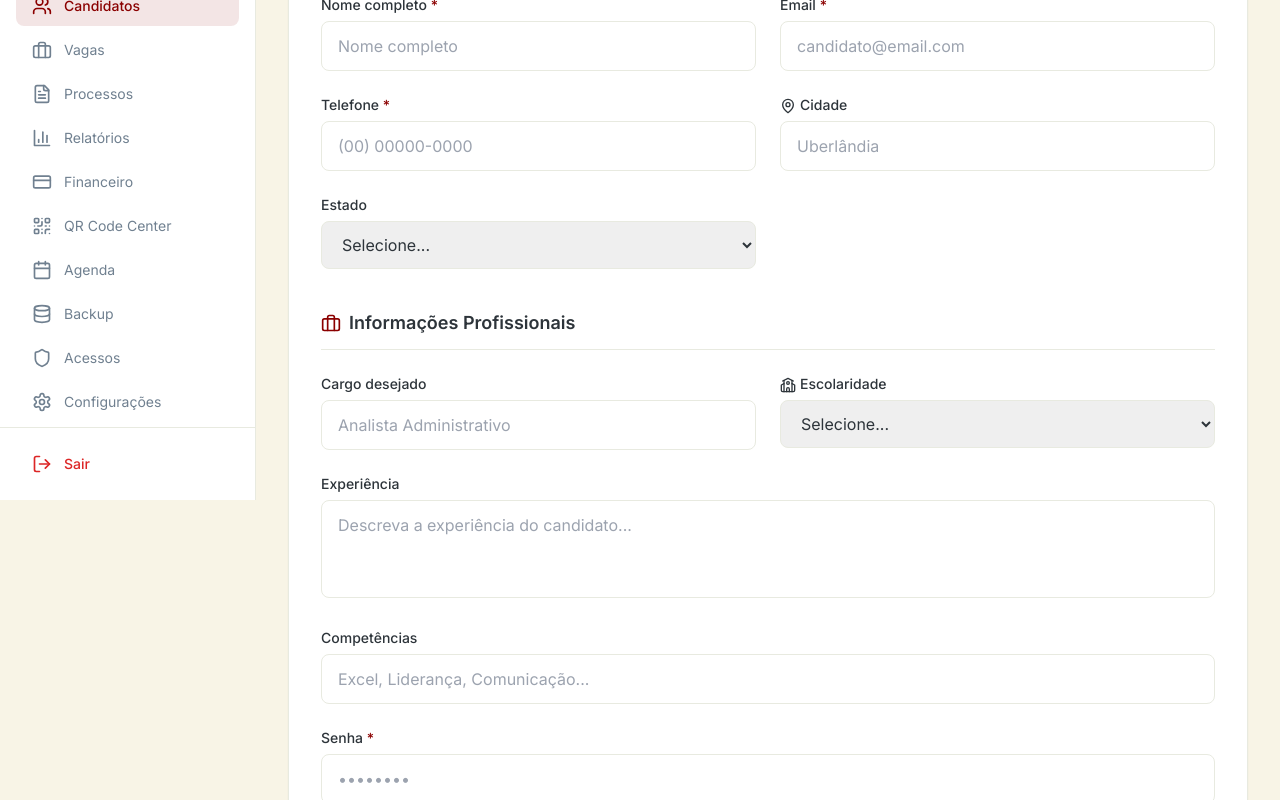
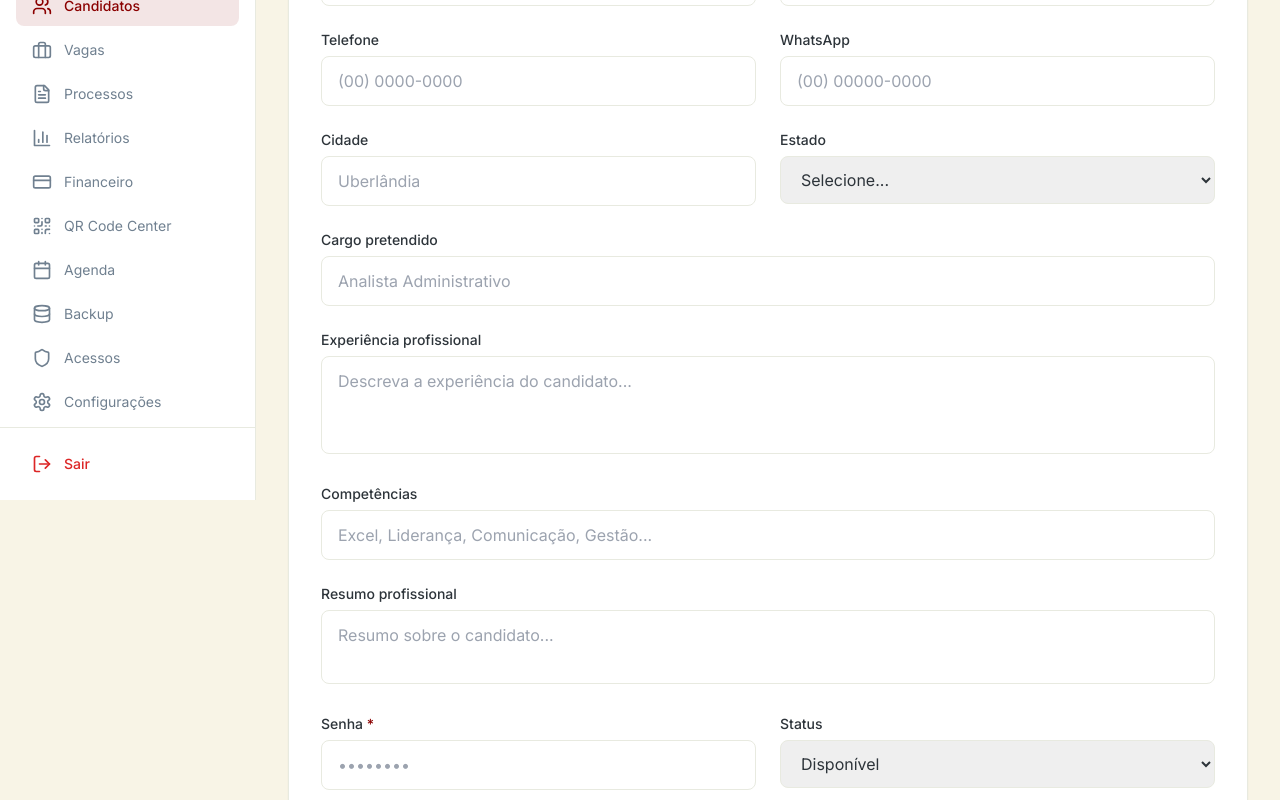
Before and after one commit to trivoroficial/consult_recruit, a Next.js app: page /admin/candidatos/novo in a window 1280 px wide. Shown: the part 300-1100 px from the top of the page. Built offline with nearby package versions, Linux system fonts and the light colour scheme; sample sign-in values are in the browser's storage; a web font is replaced by a local one.

Commit message:
Update page.tsx

```diff
--- a/src/app/(dashboard)/admin/candidatos/novo/page.tsx
+++ b/src/app/(dashboard)/admin/candidatos/novo/page.tsx
@@ -4,10 +4,7 @@ import { useState } from 'react'
 import { useRouter } from 'next/navigation'
 import { SidebarAdmin } from '@/components/dashboard/SidebarAdmin'
 import { DashboardFooter } from '@/components/dashboard/DashboardFooter'
-import {
-  User, Mail, Phone, MapPin, Briefcase, Save,
-  ArrowLeft, CheckCircle, FileText, School
-} from 'lucide-react'
+import { User, Mail, Phone, MapPin, Briefcase, Save, ArrowLeft, CheckCircle } from 'lucide-react'
 
 export default function NovoCandidato() {
   const router = useRouter()
@@ -17,23 +14,94 @@ export default function NovoCandidato() {
     nome: '',
     email: '',
     telefone: '',
+    whatsapp: '',
     cidade: '',
     estado: '',
     cargo: '',
     experiencia: '',
-    escolaridade: '',
     competencias: '',
-    senha: ''
+    resumo: '',
+    senha: '',
+    status: 'Disponível'
   })
 
   const handleSubmit = (e: React.FormEvent) => {
     e.preventDefault()
     setLoading(true)
+
     setTimeout(() => {
+      // GERAR ID
+      const id = Date.now()
+
+      // CRIAR OBJETO DO CANDIDATO
+      const novoCandidato = {
+        id,
+        ...form,
+        score: Math.floor(Math.random() * 30) + 70,
+        dataCadastro: new Date().toISOString()
+      }
+
+      // SALVAR NO LOCALSTORAGE
+      const saved = localStorage.getItem('zenthos_candidatos')
+      let candidatos = []
+      if (saved) {
+        candidatos = JSON.parse(saved)
+      }
+      candidatos.push(novoCandidato)
+      localStorage.setItem('zenthos_candidatos', JSON.stringify(candidatos))
+
+      // SALVAR USUÁRIO DO CANDIDATO
+      if (form.email && form.senha) {
+        const userData = {
+          email: form.email,
+          password: form.senha,
+          name: form.nome,
+          role: 'candidato',
+          candidatoId: id
+        }
+        const savedUsers = localStorage.getItem('zenthos_users')
+        let users = []
+        if (savedUsers) {
+          users = JSON.parse(savedUsers)
+        }
+        users.push(userData)
+        localStorage.setItem('zenthos_users', JSON.stringify(users))
+      }
+
       setLoading(false)
       setSuccess(true)
-      setTimeout(() => router.push('/admin/candidatos'), 2000)
+
+      setTimeout(() => {
+        router.push('/admin/candidatos')
+      }, 2000)
     }, 1500)
+  }
+
+  if (success) {
+    return (
+      <div className="min-h-screen bg-[#F8F4E6] flex flex-col">
+        <SidebarAdmin />
+        <div className="flex-1 ml-64 flex flex-col min-h-screen">
+          <div className="flex-1 p-8 flex items-center justify-center">
+            <div className="bg-white rounded-2xl shadow-sm border border-[#E8EAE0] p-12 text-center max-w-md w-full">
+              <div className="w-20 h-20 bg-green-100 rounded-full flex items-center justify-center mx-auto mb-4">
+                <CheckCircle className="h-10 w-10 text-green-600" />
+              </div>
+              <h2 className="text-2xl font-bold text-[#2D343A]">Candidato cadastrado com sucesso!</h2>
+              <p className="text-[#708090] mt-2">
+                O candidato {form.nome} foi cadastrado e já pode acessar a plataforma.
+              </p>
+              <button
+                onClick={() => router.push('/admin/candidatos')}
+                className="mt-6 px-6 py-2 bg-[#8B0000] text-white rounded-lg hover:bg-[#700000] transition"
+              >
+                Voltar para Candidatos
+              </button>
+            </div>
+          </div>
+        </div>
+      </div>
+    )
   }
 
   return (
@@ -43,140 +111,203 @@ export default function NovoCandidato() {
       <div className="flex-1 ml-64 flex flex-col min-h-screen">
         <header className="bg-white border-b border-[#E8EAE0] px-8 py-4 flex items-center justify-between">
           <div className="flex items-center gap-4">
-            <button onClick={() => router.push('/admin/candidatos')} className="p-2 hover:bg-[#F8F4E6] rounded-lg transition">
+            <button
+              onClick={() => router.push('/admin/candidatos')}
+              className="p-2 hover:bg-[#F8F4E6] rounded-lg transition"
+            >
               <ArrowLeft className="h-5 w-5 text-[#708090]" />
             </button>
             <div>
-              <h1 className="text-2xl font-bold text-[#2D343A]">Novo Candidato</h1>
+              <h1 className="text-2xl font-bold text-[#2D343A] flex items-center gap-2">
+                <User className="h-6 w-6 text-[#8B0000]" />
+                Novo Candidato
+              </h1>
               <p className="text-sm text-[#708090]">Cadastre um novo candidato na plataforma</p>
             </div>
           </div>
         </header>
 
         <div className="flex-1 p-8">
-          {success ? (
-            <div className="bg-white rounded-2xl shadow-sm border border-[#E8EAE0] p-12 text-center">
-              <div className="w-20 h-20 bg-green-100 rounded-full flex items-center justify-center mx-auto mb-4">
-                <CheckCircle className="h-10 w-10 text-green-600" />
-              </div>
-              <h2 className="text-2xl font-bold text-[#2D343A]">Candidato cadastrado com sucesso!</h2>
-              <p className="text-[#708090] mt-2">O candidato já pode acessar a plataforma.</p>
-            </div>
-          ) : (
           <form onSubmit={handleSubmit} className="bg-white rounded-2xl shadow-sm border border-[#E8EAE0] p-8">
             <div className="grid grid-cols-1 md:grid-cols-2 gap-6">
-                <div className="md:col-span-2">
-                  <h3 className="text-lg font-semibold text-[#2D343A] flex items-center gap-2 border-b border-[#E8EAE0] pb-3">
-                    <User className="h-5 w-5 text-[#8B0000]" />
-                    Dados Pessoais
-                  </h3>
-                </div>
-
               <div>
                 <label className="block text-sm font-medium text-[#2D343A] mb-1.5">
                   Nome completo <span className="text-[#8B0000]">*</span>
                 </label>
-                  <input type="text" required className="w-full px-4 py-3 border border-[#E8EAE0] rounded-lg focus:outline-none focus:ring-2 focus:ring-[#8B0000] transition" value={form.nome} onChange={(e) => setForm({...form, nome: e.target.value})} placeholder="Nome completo" />
+                <input
+                  type="text"
+                  required
+                  className="w-full px-4 py-3 border border-[#E8EAE0] rounded-lg focus:outline-none focus:ring-2 focus:ring-[#8B0000] transition"
+                  value={form.nome}
+                  onChange={(e) => setForm({...form, nome: e.target.value})}
+                  placeholder="Nome completo"
+                />
               </div>
-
               <div>
                 <label className="block text-sm font-medium text-[#2D343A] mb-1.5">
                   Email <span className="text-[#8B0000]">*</span>
                 </label>
-                  <input type="email" required className="w-full px-4 py-3 border border-[#E8EAE0] rounded-lg focus:outline-none focus:ring-2 focus:ring-[#8B0000] transition" value={form.email} onChange={(e) => setForm({...form, email: e.target.value})} placeholder="candidato@email.com" />
+                <input
+                  type="email"
+                  required
+                  className="w-full px-4 py-3 border border-[#E8EAE0] rounded-lg focus:outline-none focus:ring-2 focus:ring-[#8B0000] transition"
+                  value={form.email}
+                  onChange={(e) => setForm({...form, email: e.target.value})}
+                  placeholder="candidato@email.com"
+                />
               </div>
-
               <div>
                 <label className="block text-sm font-medium text-[#2D343A] mb-1.5">
-                    Telefone <span className="text-[#8B0000]">*</span>
+                  Telefone
                 </label>
-                  <input type="text" required className="w-full px-4 py-3 border border-[#E8EAE0] rounded-lg focus:outline-none focus:ring-2 focus:ring-[#8B0000] transition" value={form.telefone} onChange={(e) => setForm({...form, telefone: e.target.value})} placeholder="(00) 00000-0000" />
+                <input
+                  type="text"
+                  className="w-full px-4 py-3 border border-[#E8EAE0] rounded-lg focus:outline-none focus:ring-2 focus:ring-[#8B0000] transition"
+                  value={form.telefone}
+                  onChange={(e) => setForm({...form, telefone: e.target.value})}
+                  placeholder="(00) 0000-0000"
+                />
               </div>
-
               <div>
                 <label className="block text-sm font-medium text-[#2D343A] mb-1.5">
-                    <MapPin className="h-4 w-4 inline mr-1" />
+                  WhatsApp
+                </label>
+                <input
+                  type="text"
+                  className="w-full px-4 py-3 border border-[#E8EAE0] rounded-lg focus:outline-none focus:ring-2 focus:ring-[#8B0000] transition"
+                  value={form.whatsapp}
+                  onChange={(e) => setForm({...form, whatsapp: e.target.value})}
+                  placeholder="(00) 00000-0000"
+                />
+              </div>
+              <div>
+                <label className="block text-sm font-medium text-[#2D343A] mb-1.5">
                   Cidade
                 </label>
-                  <input type="text" className="w-full px-4 py-3 border border-[#E8EAE0] rounded-lg focus:outline-none focus:ring-2 focus:ring-[#8B0000] transition" value={form.cidade} onChange={(e) => setForm({...form, cidade: e.target.value})} placeholder="Uberlândia" />
+                <input
+                  type="text"
+                  className="w-full px-4 py-3 border border-[#E8EAE0] rounded-lg focus:outline-none focus:ring-2 focus:ring-[#8B0000] transition"
+                  value={form.cidade}
+                  onChange={(e) => setForm({...form, cidade: e.target.value})}
+                  placeholder="Uberlândia"
+                />
               </div>
-
               <div>
                 <label className="block text-sm font-medium text-[#2D343A] mb-1.5">
                   Estado
                 </label>
-                  <select className="w-full px-4 py-3 border border-[#E8EAE0] rounded-lg focus:outline-none focus:ring-2 focus:ring-[#8B0000] transition" value={form.estado} onChange={(e) => setForm({...form, estado: e.target.value})}>
+                <select
+                  className="w-full px-4 py-3 border border-[#E8EAE0] rounded-lg focus:outline-none focus:ring-2 focus:ring-[#8B0000] transition"
+                  value={form.estado}
+                  onChange={(e) => setForm({...form, estado: e.target.value})}
+                >
                   <option value="">Selecione...</option>
-                    <option value="MG">MG</option><option value="SP">SP</option><option value="RJ">RJ</option>
-                    <option value="GO">GO</option><option value="PR">PR</option><option value="RS">RS</option>
-                    <option value="SC">SC</option><option value="BA">BA</option><option value="PE">PE</option>
-                    <option value="CE">CE</option><option value="DF">DF</option><option value="MT">MT</option>
-                    <option value="MS">MS</option><option value="PA">PA</option><option value="AM">AM</option>
+                  <option value="MG">MG</option><option value="SP">SP</option>
+                  <option value="RJ">RJ</option><option value="GO">GO</option>
+                  <option value="PR">PR</option><option value="RS">RS</option>
+                  <option value="SC">SC</option><option value="BA">BA</option>
+                  <option value="PE">PE</option><option value="CE">CE</option>
+                  <option value="DF">DF</option><option value="MT">MT</option>
+                  <option value="MS">MS</option><option value="PA">PA</option>
+                  <option value="AM">AM</option>
                 </select>
               </div>
-
-                <div className="md:col-span-2">
-                  <h3 className="text-lg font-semibold text-[#2D343A] flex items-center gap-2 border-b border-[#E8EAE0] pb-3 mt-4">
-                    <Briefcase className="h-5 w-5 text-[#8B0000]" />
-                    Informações Profissionais
-                  </h3>
-                </div>
-
-                <div>
-                  <label className="block text-sm font-medium text-[#2D343A] mb-1.5">
-                    Cargo desejado
-                  </label>
-                  <input type="text" className="w-full px-4 py-3 border border-[#E8EAE0] rounded-lg focus:outline-none focus:ring-2 focus:ring-[#8B0000] transition" value={form.cargo} onChange={(e) => setForm({...form, cargo: e.target.value})} placeholder="Analista Administrativo" />
-                </div>
-
-                <div>
-                  <label className="block text-sm font-medium text-[#2D343A] mb-1.5">
-                    <School className="h-4 w-4 inline mr-1" />
-                    Escolaridade
-                  </label>
-                  <select className="w-full px-4 py-3 border border-[#E8EAE0] rounded-lg focus:outline-none focus:ring-2 focus:ring-[#8B0000] transition" value={form.escolaridade} onChange={(e) => setForm({...form, escolaridade: e.target.value})}>
-                    <option value="">Selecione...</option>
-                    <option value="fundamental">Ensino Fundamental</option>
-                    <option value="medio">Ensino Médio</option>
-                    <option value="tecnico">Técnico</option>
-                    <option value="superior">Superior</option>
-                    <option value="pos">Pós-Graduação</option>
-                  </select>
-                </div>
-
               <div className="md:col-span-2">
                 <label className="block text-sm font-medium text-[#2D343A] mb-1.5">
-                    Experiência
+                  Cargo pretendido
                 </label>
-                  <textarea rows={3} className="w-full px-4 py-3 border border-[#E8EAE0] rounded-lg focus:outline-none focus:ring-2 focus:ring-[#8B0000] transition resize-none" value={form.experiencia} onChange={(e) => setForm({...form, experiencia: e.target.value})} placeholder="Descreva a experiência do candidato..." />
+                <input
+                  type="text"
+                  className="w-full px-4 py-3 border border-[#E8EAE0] rounded-lg focus:outline-none focus:ring-2 focus:ring-[#8B0000] transition"
+                  value={form.cargo}
+                  onChange={(e) => setForm({...form, cargo: e.target.value})}
+                  placeholder="Analista Administrativo"
+                />
               </div>
-
+              <div className="md:col-span-2">
+                <label className="block text-sm font-medium text-[#2D343A] mb-1.5">
+                  Experiência profissional
+                </label>
+                <textarea
+                  rows={3}
+                  className="w-full px-4 py-3 border border-[#E8EAE0] rounded-lg focus:outline-none focus:ring-2 focus:ring-[#8B0000] transition resize-none"
+                  value={form.experiencia}
+                  onChange={(e) => setForm({...form, experiencia: e.target.value})}
+                  placeholder="Descreva a experiência do candidato..."
+                />
+              </div>
               <div className="md:col-span-2">
                 <label className="block text-sm font-medium text-[#2D343A] mb-1.5">
                   Competências
                 </label>
-                  <input type="text" className="w-full px-4 py-3 border border-[#E8EAE0] rounded-lg focus:outline-none focus:ring-2 focus:ring-[#8B0000] transition" value={form.competencias} onChange={(e) => setForm({...form, competencias: e.target.value})} placeholder="Excel, Liderança, Comunicação..." />
+                <input
+                  type="text"
+                  className="w-full px-4 py-3 border border-[#E8EAE0] rounded-lg focus:outline-none focus:ring-2 focus:ring-[#8B0000] transition"
+                  value={form.competencias}
+                  onChange={(e) => setForm({...form, competencias: e.target.value})}
+                  placeholder="Excel, Liderança, Comunicação, Gestão..."
+                />
               </div>
-
               <div className="md:col-span-2">
+                <label className="block text-sm font-medium text-[#2D343A] mb-1.5">
+                  Resumo profissional
+                </label>
+                <textarea
+                  rows={2}
+                  className="w-full px-4 py-3 border border-[#E8EAE0] rounded-lg focus:outline-none focus:ring-2 focus:ring-[#8B0000] transition resize-none"
+                  value={form.resumo}
+                  onChange={(e) => setForm({...form, resumo: e.target.value})}
+                  placeholder="Resumo sobre o candidato..."
+                />
+              </div>
+              <div>
                 <label className="block text-sm font-medium text-[#2D343A] mb-1.5">
                   Senha <span className="text-[#8B0000]">*</span>
                 </label>
-                  <input type="password" required className="w-full px-4 py-3 border border-[#E8EAE0] rounded-lg focus:outline-none focus:ring-2 focus:ring-[#8B0000] transition" value={form.senha} onChange={(e) => setForm({...form, senha: e.target.value})} placeholder="••••••••" />
+                <input
+                  type="password"
+                  required
+                  className="w-full px-4 py-3 border border-[#E8EAE0] rounded-lg focus:outline-none focus:ring-2 focus:ring-[#8B0000] transition"
+                  value={form.senha}
+                  onChange={(e) => setForm({...form, senha: e.target.value})}
+                  placeholder="••••••••"
+                />
+              </div>
+              <div>
+                <label className="block text-sm font-medium text-[#2D343A] mb-1.5">
+                  Status
+                </label>
+                <select
+                  className="w-full px-4 py-3 border border-[#E8EAE0] rounded-lg focus:outline-none focus:ring-2 focus:ring-[#8B0000] transition"
+                  value={form.status}
+                  onChange={(e) => setForm({...form, status: e.target.value})}
+                >
+                  <option value="Disponível">Disponível</option>
+                  <option value="Em processo">Em processo</option>
+                  <option value="Contratado">Contratado</option>
+                  <option value="Inativo">Inativo</option>
+                </select>
               </div>
             </div>
 
             <div className="flex items-center gap-4 mt-8 pt-6 border-t border-[#E8EAE0]">
-                <button type="submit" disabled={loading} className="px-8 py-3 bg-[#8B0000] text-white rounded-lg hover:bg-[#700000] transition font-medium flex items-center gap-2 disabled:opacity-50">
+              <button
+                type="submit"
+                disabled={loading}
+                className="px-8 py-3 bg-[#8B0000] text-white rounded-lg hover:bg-[#700000] transition font-medium flex items-center gap-2 disabled:opacity-50"
+              >
                 <Save className="h-5 w-5" />
                 {loading ? 'Cadastrando...' : 'Cadastrar Candidato'}
               </button>
-                <button type="button" onClick={() => router.push('/admin/candidatos')} className="px-8 py-3 border border-[#E8EAE0] rounded-lg hover:bg-[#F8F4E6] transition text-[#708090]">
+              <button
+                type="button"
+                onClick={() => router.push('/admin/candidatos')}
+                className="px-8 py-3 border border-[#E8EAE0] rounded-lg hover:bg-[#F8F4E6] transition text-[#708090]"
+              >
                 Cancelar
               </button>
             </div>
           </form>
-          )}
         </div>
 
         <DashboardFooter />
```
Lines whose indentation alone changed are shown as unchanged.
